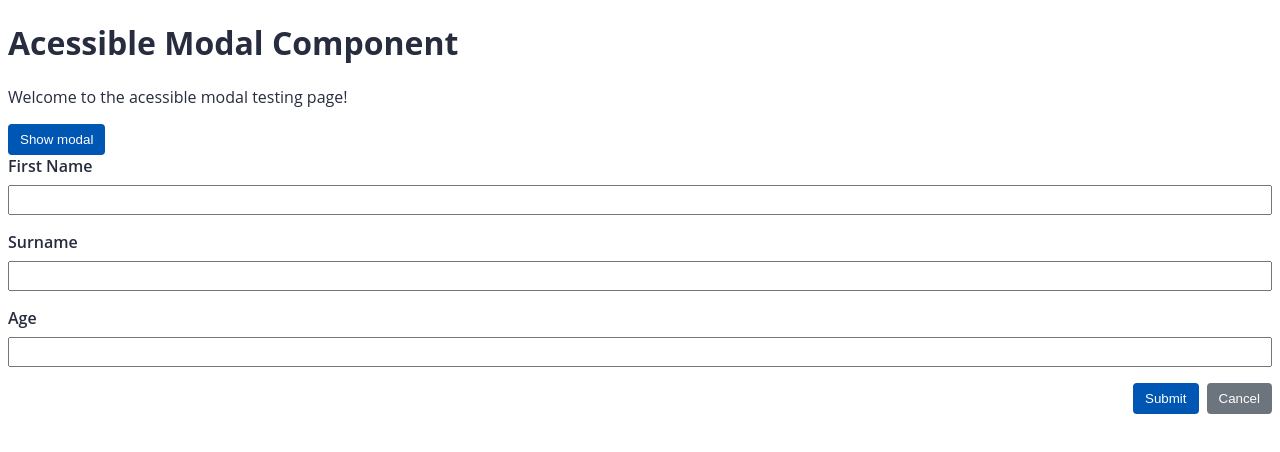
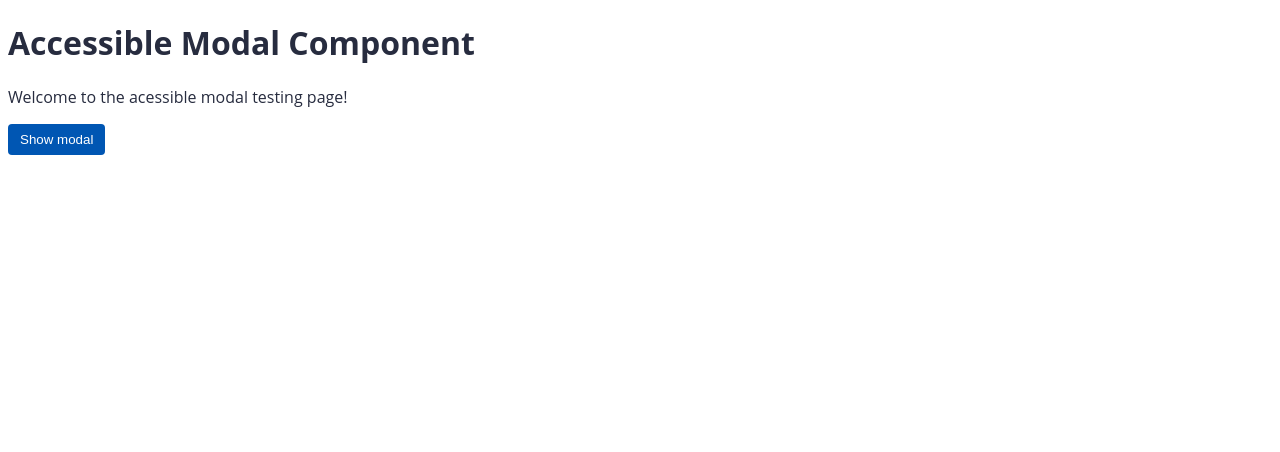
Before and after one commit to Aldreyz/acessibilidade-part2, an Angular app: page / in a window 1280 px wide. Shown: the top 452 px of the page. Built offline with nearby package versions, Linux system fonts and the light colour scheme.

Commit message:
Injetando templates

```diff
--- a/src/app/app.component.html
+++ b/src/app/app.component.html
@@ -1,24 +1,34 @@
-<h1>Acessible Modal Component</h1>
+<h1>Accessible Modal Component</h1>
 
 <p>Welcome to the acessible modal testing page!</p>
-<button type="button" class="button button-primary">Show modal</button>
+<button class="button button-primary" type="button" (click)="show()">
+  Show modal
+</button>
 
-<div class="form-field ">
+<ng-template #modal>
+  <div class="form-field">
     <label for="firstName">First Name</label>
-  <input id="firstName">
+    <input id="firstName" [(value)]="firstName" />
   </div>
 
-<div class="form-field ">
+  <div class="form-field">
     <label for="surname">Surname</label>
-  <input id="surname" >
+    <input id="surname" />
   </div>
 
-<div class="form-field ">
+  <div class="form-field">
     <label for="age">Age</label>
-  <input id="age">
+    <input id="age" />
   </div>
 
   <div class="button-group">
     <button class="button button-primary" type="button">Submit</button>
-   <button class="button button-secondary" type="button">Cancel</button>
+    <button
+      class="button button-secondary"
+      type="button"
+      (click)="modalRef.close()"
+    >
+      Cancel
+    </button>
   </div>
+</ng-template>
--- a/src/app/app.component.ts
+++ b/src/app/app.component.ts
@@ -1,10 +1,24 @@
-import { Component } from '@angular/core';
+import { TemplateRef } from '@angular/core';
+import { Component, ViewChild } from '@angular/core';
+import { ModalRef, ModalService } from './shared/components/modal/services/modal.service';
 
 @Component({
   selector: 'app-root',
   templateUrl: './app.component.html',
-  styleUrls: ['./app.component.scss']
+  styleUrls: ['./app.component.scss'],
 })
 export class AppComponent {
+  @ViewChild('modal') public modalTemplateRef: TemplateRef<any>;
   title = 'a11y-p2';
+  public firstName = 'Aldrey';
+  public modalRef :ModalRef;
+
+  constructor(private modalService: ModalService) {}
+
+  public show(): void {
+    this.modalRef=this.modalService.open({
+      templateRef: this.modalTemplateRef,
+      title: 'User Details',
+    });
+  }
 }
```
Lines whose indentation alone changed are shown as unchanged.
